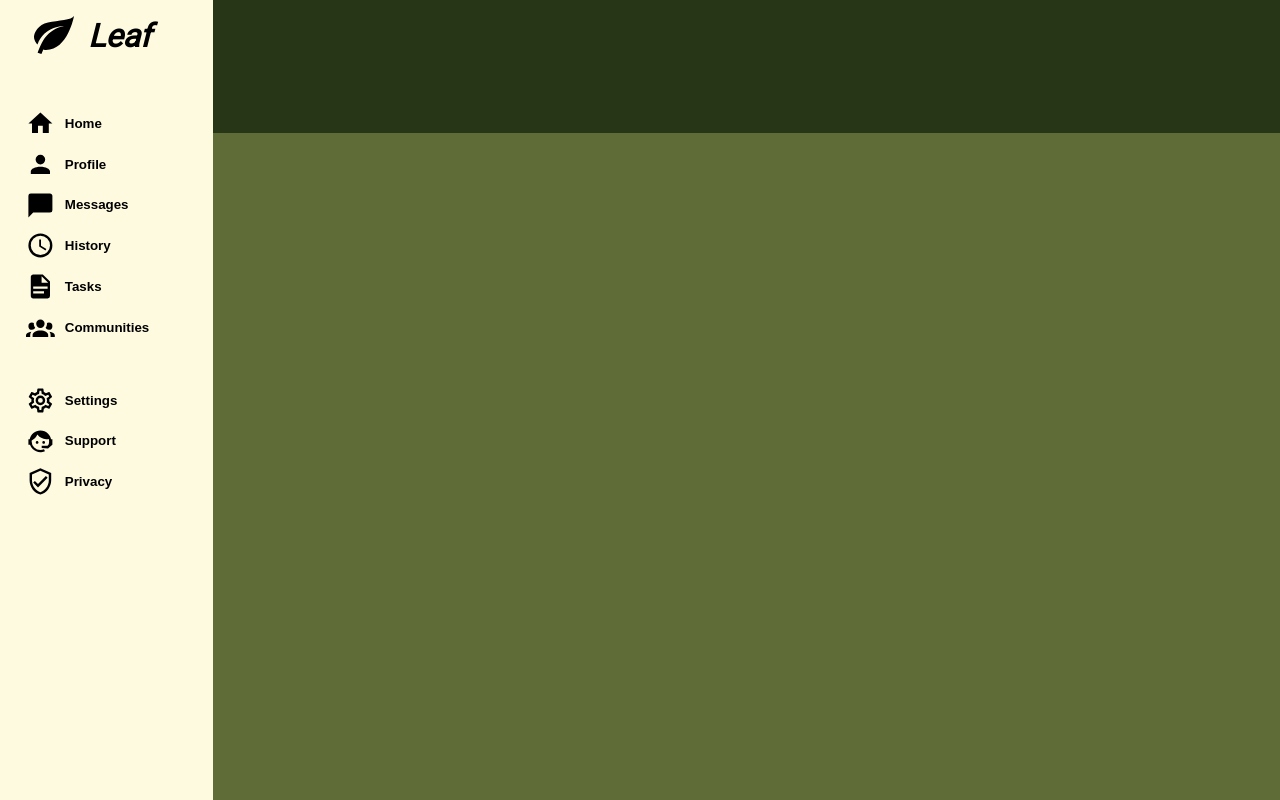
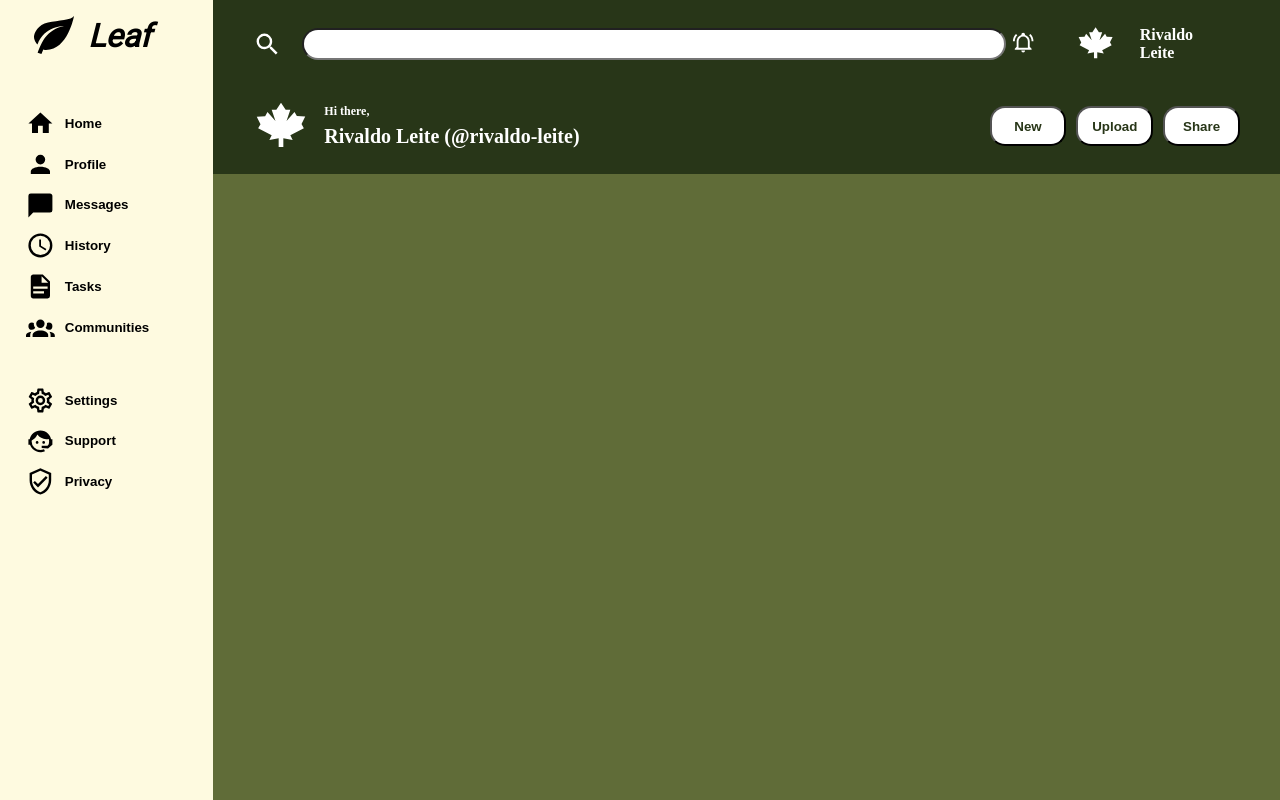
Before and after one commit to rivaldo-leite/Project-Admin-Dashboard, a plain HTML site: page index.html in a window 1280 px wide. Drawn offline with Linux system fonts and the light colour scheme.

Commit message:
Header adicionado e estilizado

```diff
--- a/index.html
+++ b/index.html
@@ -12,7 +12,37 @@
 <body>
     <div class="container">
         <div class="header">
-
+            <div class="part1">
+                <div class="search-div">
+                    <svg class="icon" xmlns="http://www.w3.org/2000/svg" viewBox="0 0 24 24"><path fill="white" d="M9.5,3A6.5,6.5 0 0,1 16,9.5C16,11.11 15.41,12.59 14.44,13.73L14.71,14H15.5L20.5,19L19,20.5L14,15.5V14.71L13.73,14.44C12.59,15.41 11.11,16 9.5,16A6.5,6.5 0 0,1 3,9.5A6.5,6.5 0 0,1 9.5,3M9.5,5C7,5 5,7 5,9.5C5,12 7,14 9.5,14C12,14 14,12 14,9.5C14,7 12,5 9.5,5Z" /></svg>
+                    <label for="searchBar">
+                        <input type="search" name="searchBar" id="searchBar">
+                    </label>
+                </div>
+                <div class="container-profile">
+                    <button class="notification">
+                        <svg class="bell" xmlns="http://www.w3.org/2000/svg" viewBox="0 0 24 24"><path fill="white" d="M10,21H14A2,2 0 0,1 12,23A2,2 0 0,1 10,21M21,19V20H3V19L5,17V11C5,7.9 7.03,5.17 10,4.29C10,4.19 10,4.1 10,4A2,2 0 0,1 12,2A2,2 0 0,1 14,4C14,4.1 14,4.19 14,4.29C16.97,5.17 19,7.9 19,11V17L21,19M17,11A5,5 0 0,0 12,6A5,5 0 0,0 7,11V18H17V11M19.75,3.19L18.33,4.61C20.04,6.3 21,8.6 21,11H23C23,8.07 21.84,5.25 19.75,3.19M1,11H3C3,8.6 3.96,6.3 5.67,4.61L4.25,3.19C2.16,5.25 1,8.07 1,11Z" /></svg>
+                    </button>
+                    <div class="profile">
+                        <svg class="profile-logo" xmlns="http://www.w3.org/2000/svg" viewBox="0 0 24 24"><path fill="white" d="M21.79,13L16,16L17,18L13,17.25V21H11V17.25L7,18L8,16L2.21,13L3.21,11.27L1.61,8L5.21,7.77L6.21,6L9.63,9.9L8,5H10L12,2L14,5H16L14.37,9.9L17.79,6L18.79,7.73L22.39,7.96L20.79,11.19L21.79,13Z" /></svg>
+                        <p class="profile-name">Rivaldo Leite</p>
+                    </div>
+                </div>
+            </div>
+            <div class="part2">
+                <div class="welcome">
+                    <svg class="welcome-logo" xmlns="http://www.w3.org/2000/svg" viewBox="0 0 24 24"><path fill="white" d="M21.79,13L16,16L17,18L13,17.25V21H11V17.25L7,18L8,16L2.21,13L3.21,11.27L1.61,8L5.21,7.77L6.21,6L9.63,9.9L8,5H10L12,2L14,5H16L14.37,9.9L17.79,6L18.79,7.73L22.39,7.96L20.79,11.19L21.79,13Z" /></svg>
+                    <div class="welcome-message">
+                        <span class="first-line">Hi there,</span>
+                        <span class="second-line">Rivaldo Leite (@rivaldo-leite)</span>
+                    </div>
+                </div>
+                <div class="buttons">
+                    <button class="btn-new">New</button>
+                    <button class="btn-upload">Upload</button>
+                    <button class="btn-share">Share</button>
+                </div>
+            </div>
         </div>
 
         <div class="sidebar">
--- a/style.css
+++ b/style.css
@@ -81,3 +81,115 @@ li {
 .icon {
     width: 1.8rem;
 }
+
+.search-div {
+    display: flex;
+    align-items: center;
+    margin-left: 40px;
+    gap: 20px;
+}
+
+#searchBar {
+    background-color: white;
+    height: 2rem;
+    width: 55vw;
+    border-radius: 20px;
+    padding: 10px;
+}
+
+.part1 {
+    display: flex;
+    justify-content: space-between;
+    align-items: center;
+    margin-top: 10px;
+}
+
+.profile {
+    display: flex;
+    margin-right: 50px;
+    gap: 25px;
+    align-items: center;
+}
+
+.profile-name {
+    color: white;
+    font-weight: 600;
+}
+
+.profile-logo {
+    width: 2.5rem;
+}
+
+.container-profile {
+    display: flex;
+    gap: 35px;
+    align-items: center;
+}
+
+.bell {
+    width: 1.4rem;
+}
+
+.notification {
+    border: none;
+    background-color: #283618;
+    cursor: pointer;
+}
+
+.welcome {
+    display: flex;
+    margin-left: 40px;
+    gap: 15px;
+    align-items: center;
+}
+
+.welcome-logo {
+    width: 3.5rem;
+}
+
+.welcome-message {
+    display: flex;
+    flex-direction: column;
+    gap: 6px;
+}
+
+.welcome-message span {
+    color: white;
+}
+
+.first-line {
+    font-size: 12px;
+    font-weight: 600;
+}
+
+.second-line {
+    font-size: 20px;
+    font-weight: 600;
+}
+
+.part2 {
+    display: flex;
+    margin-top: 20px;
+    margin-bottom: 20px;
+    align-items: center;
+    justify-content: space-between;
+}
+
+.buttons {
+    display: flex;
+    gap: 10px;
+    margin-right: 40px;
+}
+
+.btn-new,
+.btn-upload,
+.btn-share {
+    border-radius: 15px;
+    padding: 5px;
+    width: 6vw;
+    height: 5vh;
+    background-color: white;
+    color: #283618;
+    font-weight: 600;
+    cursor: pointer;
+}
```
